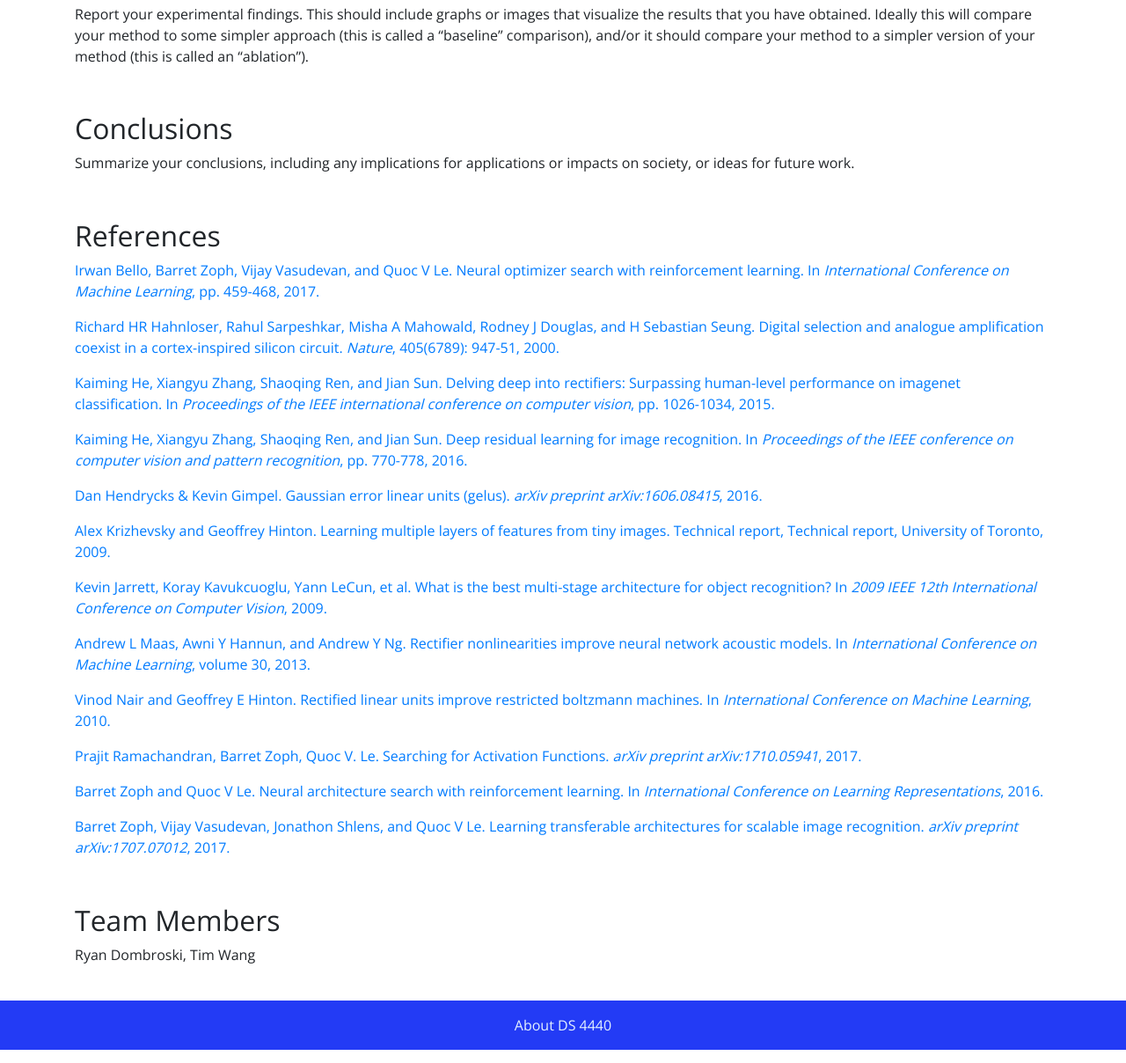
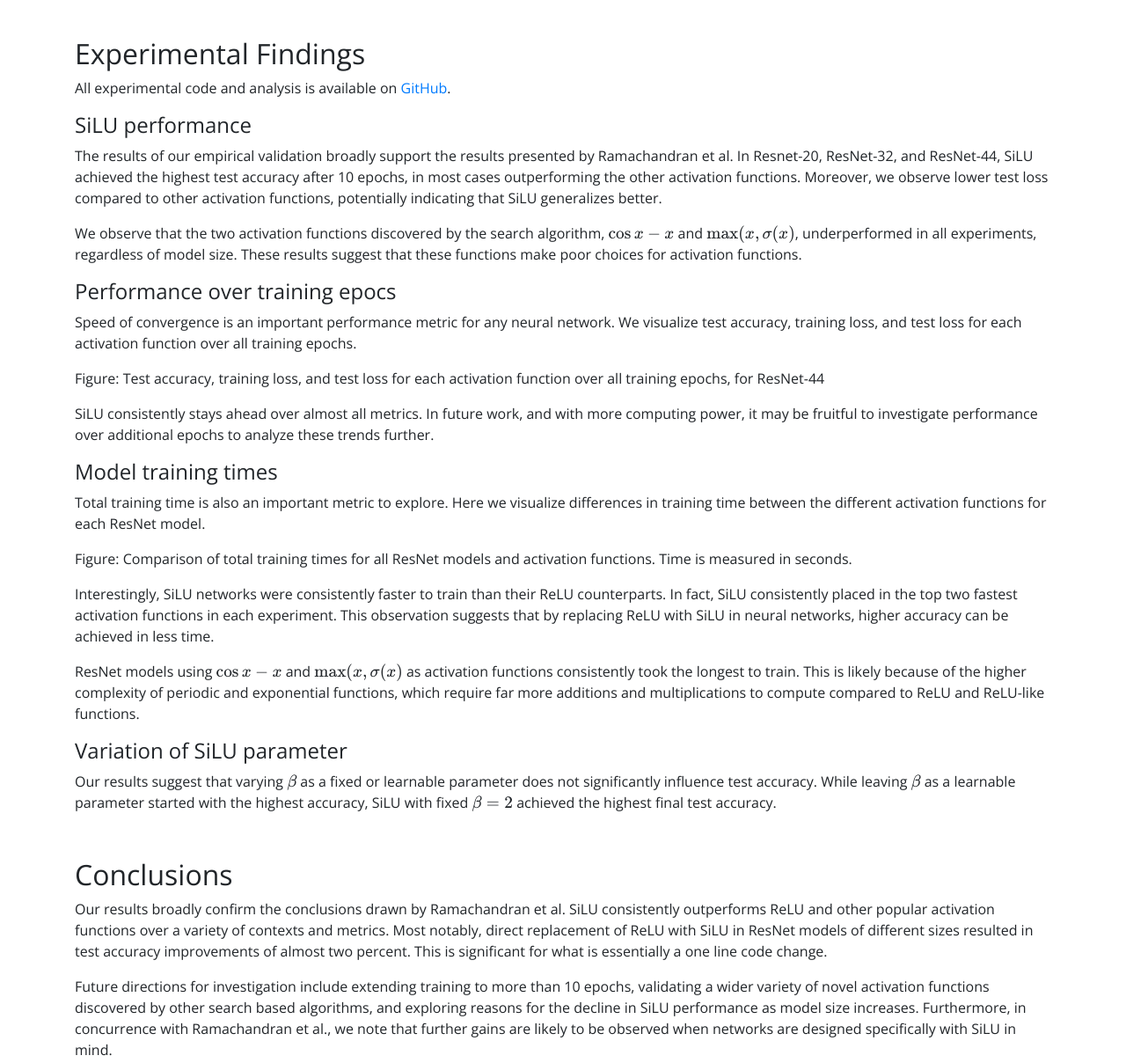
Before and after one commit to timaeusx/ds4440-activation-functions, a plain HTML site: page index.html in a window 1280 px wide. Shown: the part 1720-2928 px from the top of the page at 88% size. Drawn offline with nearby package versions, Linux system fonts and the light colour scheme.

Commit message:
organize

```diff
--- a/index.html
+++ b/index.html
@@ -64,6 +64,9 @@
 <h4>Choice of activation function</h4>
 <p>From the novel activation functions discovered by the search algorithm used by Ramachandran et al., we select three to validate. Additionally, from the other popular activation functions that are also presented, we select three more to validate (Figure).</p>
 
+<h4>SiLU parameter</h4>
+<p>Ramachandran et al. additionally propose a modification to SiLU that includes a tunable or learnable parameter \(\beta\), used to scale the preactivation value, resulting in the function \(f(x)=x \sigma(\beta x)\). We examine \(\beta\) values of 0.5, 1.0 (as regular SiLU), 1.5, and 2.0 using a ResNet-20 model, and additionally allow the network to learn an optimal \(\beta\) value.</p>
+
 <p>[Insert graphs of left functions here] [Insert graphs of right functions here]</p>
 <p>Figure. Left: Activation functions found by search algorithm: SiLU, \(\max(x, \sigma(x))\), \(\cos(x) - x\). Right: Activation functions presented in other papers: LReLU, PReLU, Softplus.</p>
 
@@ -72,10 +75,36 @@
 
 <h2>Experimental Findings</h2>
 <p>All experimental code and analysis is available on <a href="https://github.com/timaeusx/ds4440-activation-functions">GitHub</a>.</p>
-<p>Report your experimental findings. This should include graphs or images that visualize the results that you have obtained. Ideally this will compare your method to some simpler approach (this is called a “baseline” comparison), and/or it should compare your method to a simpler version of your method (this is called an “ablation”).</p>
+
+<h4>SiLU performance</h4>
+<p>The results of our empirical validation broadly support the results presented by Ramachandran et al. In Resnet-20, ResNet-32, and ResNet-44, SiLU achieved the highest test accuracy after 10 epochs, in most cases outperforming the other activation functions. Moreover, we observe lower test loss compared to other activation functions, potentially indicating that SiLU generalizes better.</p>
+
+<p>We observe that the two activation functions discovered by the search algorithm, \(\cos x - x\)  and \(\max(x, \sigma(x)\), underperformed in all experiments, regardless of model size. These results suggest that these functions make poor choices for activation functions.</p>
+
+<h4>Performance over training epocs</h4>
+<p>Speed of convergence is an important performance metric for any neural network. We visualize test accuracy, training loss, and test loss for each activation function over all training epochs. </p>
+
+<p>Figure: Test accuracy, training loss, and test loss for each activation function over all training epochs, for ResNet-44</p>
+
+<p>SiLU consistently stays ahead over almost all metrics. In future work, and with more computing power, it may be fruitful to investigate performance over additional epochs to analyze these trends further.</p>
+
+<h4>Model training times</h4>
+<p>Total training time is also an important metric to explore. Here we visualize differences in training time between the different activation functions for each ResNet model.</p>
+
+<p>Figure: Comparison of total training times for all ResNet models and activation functions. Time is measured in seconds.</p>
+
+<p>Interestingly, SiLU networks were consistently faster to train than their ReLU counterparts. In fact, SiLU consistently placed in the top two fastest activation functions in each experiment. This observation suggests that by replacing ReLU with SiLU in neural networks, higher accuracy can be achieved in less time.</p>
+
+<p>ResNet models using \(\cos x - x\) and \(\max(x, \sigma(x)\) as activation functions consistently took the longest to train. This is likely because of the higher complexity of periodic and exponential functions, which require far more additions and multiplications to compute compared to ReLU and ReLU-like functions.</p>
+
+<h4>Variation of SiLU parameter</h4>
+<p>Our results suggest that varying \(\beta\) as a fixed or learnable parameter does not significantly influence test accuracy. While leaving \(\beta\) as a learnable parameter started with the highest accuracy, SiLU with fixed \(\beta = 2\) achieved the highest final test accuracy.
+</p>
 
 <h2>Conclusions</h2>
-<p>Summarize your conclusions, including any implications for applications or impacts on society, or ideas for future work.</p>
+<p>Our results broadly confirm the conclusions drawn by Ramachandran et al. SiLU consistently outperforms ReLU and other popular activation functions over a variety of contexts and metrics. Most notably, direct replacement of ReLU with SiLU in ResNet models of different sizes resulted in test accuracy improvements of almost two percent. This is significant for what is essentially a one line code change. </p>
+
+<p>Future directions for investigation include extending training to more than 10 epochs, validating a wider variety of novel activation functions discovered by other search based algorithms, and exploring reasons for the decline in SiLU performance as model size increases. Furthermore, in concurrence with Ramachandran et al., we note that further gains are likely to be observed when networks are designed specifically with SiLU in mind.</p>
 
 <h2>References</h2>
 <p><a name="bello-2017" href="https://arxiv.org/abs/1709.07417">Irwan Bello, Barret Zoph, Vijay Vasudevan, and Quoc V Le. Neural optimizer search with reinforcement learning. In <cite>International Conference on Machine Learning</cite>, pp. 459-468, 2017.</a></p>
```
Also changed, not shown: results/beta_test_times.csv (renamed from times2.csv), results/resnet_test_times.csv (renamed from times.csv), 3 other files.
